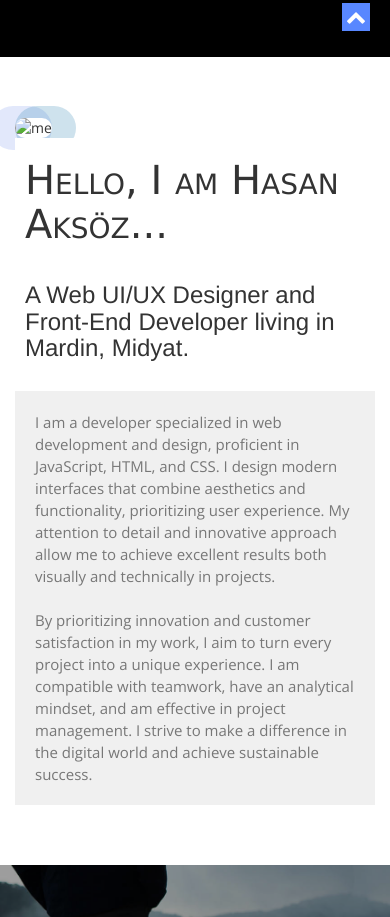
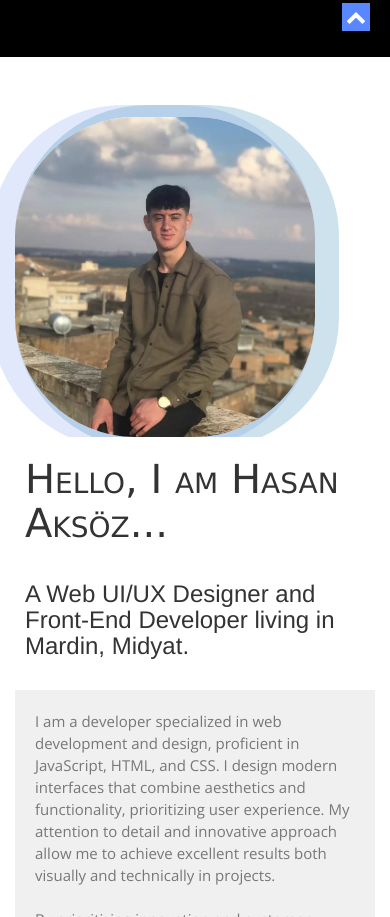
Before and after one commit to Hasanaksoz47/hasanaksoz.com, a plain HTML site: page index.html in a window 390 px wide. Shown: the part 793-1710 px from the top of the page. Drawn offline with nearby package versions, Linux system fonts and the light colour scheme; files that its build step writes are made by us from their sources; files whose address does not match are found by name.

Commit message:
Update index.html

```diff
--- a/index.html
+++ b/index.html
@@ -96,7 +96,7 @@
     <div class="container">
       <div class="row">
         <!-- item -->
-        <div class="col-md-4 tileBox"> <img src="images/b8a71d96-b648-4fff-8962-0e263914308d.jpg" alt="me" /> </div>
+        <div class="col-md-4 tileBox"> <img src="b8a71d96-b648-4fff-8962-0e263914308d.jpg" alt="me" /> </div>
         <div class="col-md-8 tileBox">
           <div class="txtHead">
             <h2>Hello, I am Hasan Aksöz...</h2>
```
